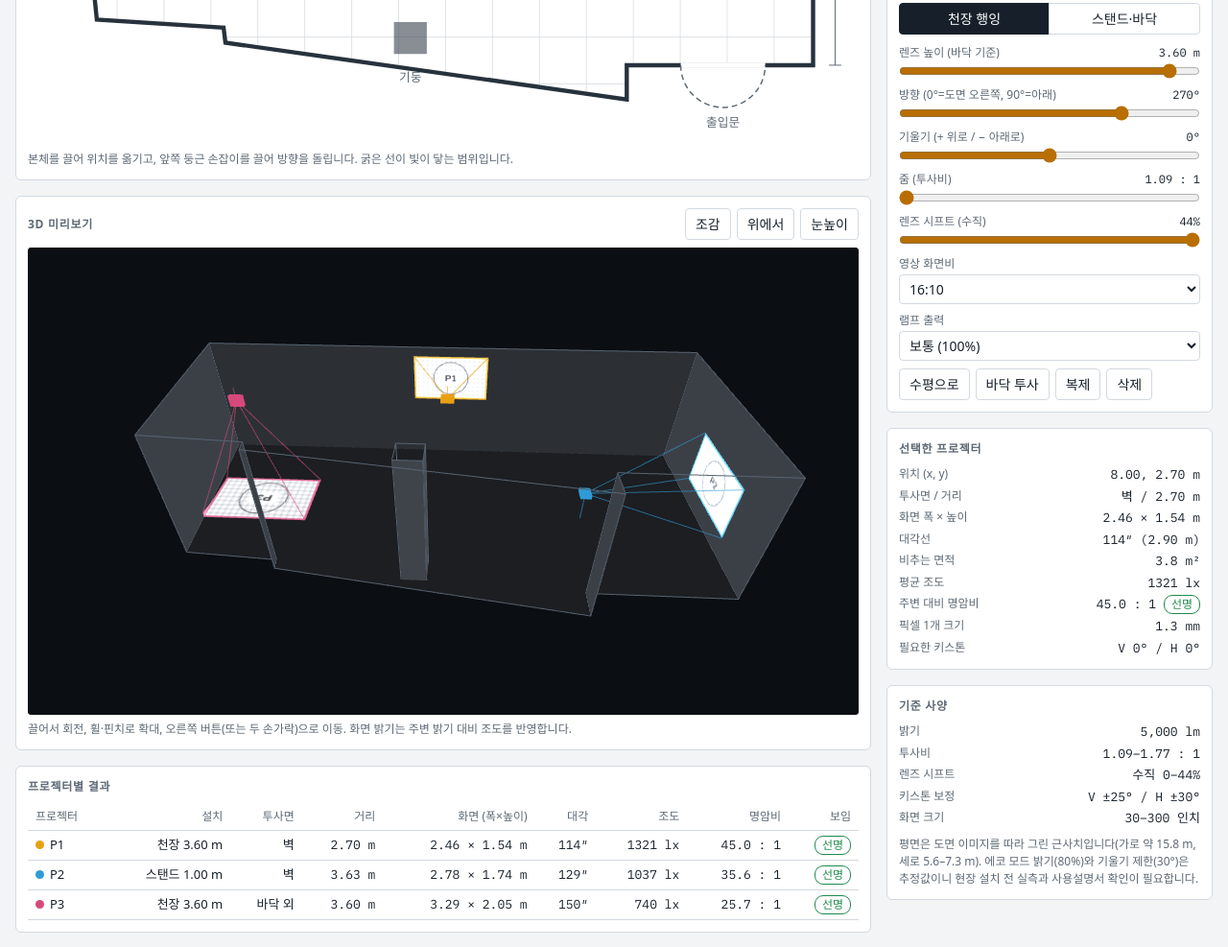
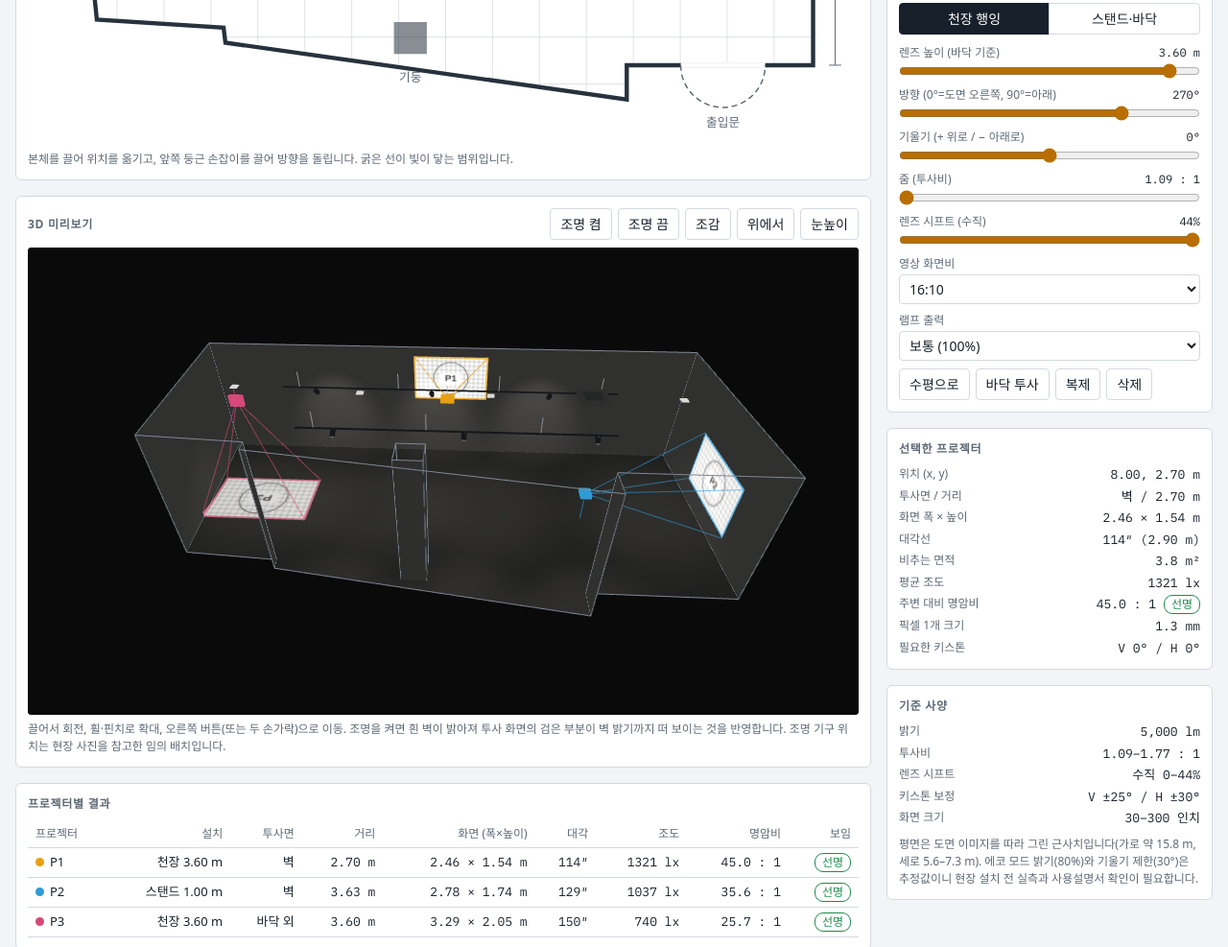
Before and after one commit to khyun024/cube-plaza-projector-sim, a plain HTML site: page index.html in a window 1280 px wide. Shown: the part 445-1432 px from the top of the page at 96% size. Drawn offline with nearby package versions, Linux system fonts and the light colour scheme; a web font is replaced by a local one.

Commit message:
Add room-lighting simulation with ceiling fixtures
Co-Authored-By: Claude Fable 5.2 <noreply@anthropic.com>

```diff
--- a/index.html
+++ b/index.html
@@ -99,9 +99,9 @@ dt{color:var(--muted);font-size:12px}dd{margin:0;text-align:right;font-family:va
 
   <div class="card">
     <div class="bar"><h2>3D 미리보기</h2>
-      <div class="btns" id="views"><button data-v="iso">조감</button><button data-v="top">위에서</button><button data-v="eye">눈높이</button></div></div>
+      <div class="btns" id="views"><button data-amb="300">조명 켬</button><button data-amb="5">조명 끔</button><button data-v="iso">조감</button><button data-v="top">위에서</button><button data-v="eye">눈높이</button></div></div>
     <div id="view3d"><canvas id="gl"></canvas></div>
-    <p class="hint">끌어서 회전, 휠·핀치로 확대, 오른쪽 버튼(또는 두 손가락)으로 이동. 화면 밝기는 주변 밝기 대비 조도를 반영합니다.</p>
+    <p class="hint">끌어서 회전, 휠·핀치로 확대, 오른쪽 버튼(또는 두 손가락)으로 이동. 조명을 켜면 흰 벽이 밝아져 투사 화면의 검은 부분이 벽 밝기까지 떠 보이는 것을 반영합니다. 조명 기구 위치는 현장 사진을 참고한 임의 배치입니다.</p>
   </div>
 
   <div class="card">
@@ -121,7 +121,7 @@ dt{color:var(--muted);font-size:12px}dd{margin:0;text-align:right;font-family:va
     <h2>공간 · 공통</h2>
     <div class="row"><label for="g-H">천장 높이</label><output id="o-H"></output><input type="range" id="g-H" min="2.5" max="6" step="0.1"></div>
     <div class="row"><label for="g-amb">주변 밝기</label><output id="o-amb"></output>
-      <select id="g-amb"><option value="5">암전 (약 5 lx)</option><option value="30">어두운 전시 조명 (약 30 lx)</option><option value="100">은은한 실내 (약 100 lx)</option><option value="300">일반 사무실 조명 (약 300 lx)</option></select></div>
+      <select id="g-amb"><option value="5">암전 · 조명 끔 (약 5 lx)</option><option value="30">어두운 전시 조명 (약 30 lx)</option><option value="100">조명 일부만 켬 (약 100 lx)</option><option value="300">천장 조명 전체 켬 (약 300 lx)</option><option value="500">조명 전체 + 밝은 낮 (약 500 lx)</option></select></div>
     <div class="row"><label for="g-pat">투사 영상</label><span></span>
       <select id="g-pat"><option value="grid">격자 테스트 패턴</option><option value="white">전체 흰색</option><option value="bars">컬러 바</option></select></div>
     <div class="row"><label for="g-lamp">램프 상태 (노후 반영)</label><output id="o-lamp"></output><input type="range" id="g-lamp" min="40" max="100" step="5"></div>
@@ -291,24 +291,48 @@ function view(v){if(!T3)return;const {cam,ctl}=T3,H=state.H;
   else if(v==='eye'){cam.position.set(14.3,1.6,6.0);ctl.target.set(6,1.5,2.4)}
   else{cam.position.set(8.5,H+6.5,15.5);ctl.target.set(7.9,1,3.2)}
   ctl.update();T3.dirty=true}
-function quad(a,b,c,d,inw,color){let v=[a,b,c,a,c,d];
+function quad(a,b,c,d,inw,mat){let v=[a,b,c,a,c,d];
   const e1=[b[0]-a[0],b[1]-a[1],b[2]-a[2]],e2=[c[0]-a[0],c[1]-a[1],c[2]-a[2]];
   const n=[e1[1]*e2[2]-e1[2]*e2[1],e1[2]*e2[0]-e1[0]*e2[2],e1[0]*e2[1]-e1[1]*e2[0]];
   if(n[0]*inw[0]+n[1]*inw[1]+n[2]*inw[2]<0)v=[a,c,b,a,d,c];
   const g=new THREE.BufferGeometry();g.setAttribute('position',new THREE.Float32BufferAttribute(v.flat(),3));
-  return new THREE.Mesh(g,new THREE.MeshBasicMaterial({color}))}
-function buildRoom(){if(!T3)return;const G=T3.roomG,H=state.H;
-  while(G.children.length){const c=G.children.pop();c.geometry&&c.geometry.dispose();c.material&&c.material.dispose()}
-  const sh=new THREE.Shape(ROOM.map(p=>new THREE.Vector2(p[0],p[1])));const fg=new THREE.ShapeGeometry(sh);fg.rotateX(Math.PI/2);
-  G.add(new THREE.Mesh(fg,new THREE.MeshBasicMaterial({color:new THREE.Color().setHSL(.6,.1,.12),side:THREE.DoubleSide})));
+  g.computeVertexNormals();return new THREE.Mesh(g,mat)}
+const wallLevel=()=>.5*Math.pow(state.amb/300,.4);
+function buildRoom(){if(!T3)return;const G=T3.roomG,H=state.H,M=THREE;
+  G.traverse(c=>{c.geometry&&c.geometry.dispose();c.material&&c.material.dispose()});while(G.children.length)G.remove(G.children[0]);
+  const std=(color,roughness,o)=>new M.MeshStandardMaterial(Object.assign({color,roughness,metalness:0},o||{}));
+  const bas=color=>new M.MeshBasicMaterial({color});
+  const sh=new M.Shape(ROOM.map(p=>new M.Vector2(p[0],p[1])));
+  const fg=new M.ShapeGeometry(sh);fg.rotateX(Math.PI/2);G.add(new M.Mesh(fg,std(0x9d9e9b,.5,{side:M.DoubleSide})));
+  const cg=new M.ShapeGeometry(sh);cg.rotateX(Math.PI/2);cg.translate(0,H,0);G.add(new M.Mesh(cg,std(0xf4f4f0,1)));
   const lines=[];
-  SEGS.forEach((g,i)=>{const col=new THREE.Color().setHSL(.6,.09,g.room?.19+.05*Math.abs(g.nx)+.015*(i%2):.27+.04*Math.abs(g.nx));
-    G.add(quad([g.ax,0,g.ay],[g.bx,0,g.by],[g.bx,H,g.by],[g.ax,H,g.ay],[g.nx,0,g.ny],col));
+  SEGS.forEach(g=>{G.add(quad([g.ax,0,g.ay],[g.bx,0,g.by],[g.bx,H,g.by],[g.ax,H,g.ay],[g.nx,0,g.ny],std(g.room?0xf1f1ec:0xe6e6e1,.95)));
     lines.push(g.ax,0,g.ay,g.bx,0,g.by, g.ax,H,g.ay,g.bx,H,g.by, g.ax,0,g.ay,g.ax,H,g.ay)});
-  const lg=new THREE.BufferGeometry();lg.setAttribute('position',new THREE.Float32BufferAttribute(lines,3));
-  G.add(new THREE.LineSegments(lg,new THREE.LineBasicMaterial({color:0x566270})));
-  G.add(quad([DOOR[0],0,6.585],[DOOR[1],0,6.585],[DOOR[1],2.1,6.585],[DOOR[0],2.1,6.585],[0,0,-1],new THREE.Color(0x3d4854)));
-  T3.dirty=true}
+  const lg=new M.BufferGeometry();lg.setAttribute('position',new M.Float32BufferAttribute(lines,3));
+  G.add(new M.LineSegments(lg,new M.LineBasicMaterial({color:0x7c8691})));
+  G.add(quad([DOOR[0],0,6.585],[DOOR[1],0,6.585],[DOOR[1],2.1,6.585],[DOOR[0],2.1,6.585],[0,0,-1],std(0x6b7480,.6)));
+  /* lighting: ambient + track spots + recessed downlights (layout approximated from a site photo) */
+  T3.amb=new M.AmbientLight(0xffffff,1);G.add(T3.amb);T3.spots=[];T3.lenses=[];
+  const lamp=(x,y,z,tx,ty,tz,ang)=>{const l=new M.SpotLight(0xfff0dc,1,11,ang,.8,1);l.position.set(x,z,y);l.target.position.set(tx,tz,ty);G.add(l,l.target);T3.spots.push(l)};
+  const wires=[];
+  [[2.0,3,13,[4,7.5,11],0.15],[4.3,4,12.5,[5,8.5,12],6.3]].forEach(([y,x0,x1,xs,ty])=>{const zt=H-.5;
+    const tr=new M.Mesh(new M.BoxGeometry(x1-x0,.035,.04),bas(0x15171a));tr.position.set((x0+x1)/2,zt,y);G.add(tr);
+    for(let x=x0+.5;x<x1;x+=3)wires.push(x,H,y,x,zt,y);
+    xs.forEach(x=>{const cyl=new M.CylinderGeometry(.065,.075,.22,16);cyl.rotateX(Math.PI/2);
+      const b=new M.Mesh(cyl,bas(0x15171a));b.position.set(x,zt-.14,y);b.lookAt(x,1.7,ty);
+      const ln=new M.Mesh(new M.CircleGeometry(.06,16),bas(0xffffff));ln.position.z=.112;b.add(ln);T3.lenses.push(ln);G.add(b);
+      wires.push(x,zt,y,x,zt-.05,y);lamp(x,y,zt-.14,x,ty,1.7,.62)})});
+  [[2,3],[5.6,3.2],[9.2,3.2],[14.4,3.2]].forEach(([x,y])=>{const f=new M.Mesh(new M.BoxGeometry(.2,.02,.2),bas(0xd9d9d6));f.position.set(x,H-.01,y);G.add(f);
+    const pg=new M.PlaneGeometry(.12,.12);pg.rotateX(Math.PI/2);const ln=new M.Mesh(pg,bas(0xffffff));ln.position.set(x,H-.022,y);G.add(ln);T3.lenses.push(ln);
+    lamp(x,y,H-.03,x,y,0,.75)});
+  const ac=new M.Mesh(new M.BoxGeometry(.84,.05,.84),std(0xe9e9e6,.8));ac.position.set(12,H-.025,3.1);G.add(ac);
+  const ai=new M.Mesh(new M.BoxGeometry(.5,.054,.5),std(0xb4b8ba,.8));ai.position.set(12,H-.025,3.1);G.add(ai);
+  const wg=new M.BufferGeometry();wg.setAttribute('position',new M.Float32BufferAttribute(wires,3));G.add(new M.LineSegments(wg,new M.LineBasicMaterial({color:0x8a8f94})));
+  applyLighting()}
+function applyLighting(){if(!T3||!T3.amb)return;const w=wallLevel(),on=state.amb>=100?1:state.amb>=30?.4:0;
+  T3.amb.intensity=w;T3.spots.forEach(l=>l.intensity=w*.75*(on?1:0));
+  T3.lenses.forEach(m=>m.material.color.setRGB(.06+.94*on,.06+.9*on,.06+.82*on));
+  T3.scene.background.setScalar(.03+.05*w);T3.dirty=true}
 function drawTex(o,p){const cv=o.cv,c=cv.getContext('2d'),w=cv.width,h=cv.height,pat=state.pattern;
   c.fillStyle='#fff';c.fillRect(0,0,w,h);
   if(pat==='bars'){['#fff','#ff0','#0ff','#0f0','#f0f','#f00','#00f','#111'].forEach((k,i)=>{c.fillStyle=k;c.fillRect(i*w/8,0,w/8+1,h)})}
@@ -336,13 +360,13 @@ function sync3D(res){if(!T3)return;
     const R=res[i],pos=o.mesh.geometry.attributes.position,A=pos.array,P=R.P;
     for(let k=0;k<P.length;k+=3){A[k]=P[k];A[k+1]=P[k+2];A[k+2]=P[k+1]}
     pos.needsUpdate=true;o.mesh.geometry.setIndex(R.idx);
-    o.mesh.material.opacity=Math.max(.1,Math.min(1,R.lux/(R.lux+state.amb*2+25)));
+    {const w=wallLevel(),k=Math.pow((state.amb+R.lux)/state.amb,.4545);o.mesh.material.opacity=Math.max(.02,Math.min(1,w*k)-w)}
     const th=p.yaw*D,ph=p.pitch*D,c=Math.cos(ph);
     o.body.position.set(p.x,p.z,p.y);o.body.lookAt(p.x+c*Math.cos(th),p.z+Math.sin(ph),p.y+c*Math.sin(th));
     const L=o.lines.geometry.attributes.position.array;
     R.corners.forEach((k,q)=>{L.set([p.x,p.z,p.y,P[k*3],P[k*3+2],P[k*3+1]],q*6)});
     L.set([p.x,p.z,p.y,p.x,p.mount==='ceil'?state.H:0,p.y],24);o.lines.geometry.attributes.position.needsUpdate=true});
-  T3.dirty=true}
+  applyLighting()}
 
 /* ---------- panel ---------- */
 const FIELDS=[
@@ -376,7 +400,8 @@ function addProj(base){if(state.ps.length>=MAXP)return;const id=state.next++;
   state.ps.push(p);state.sel=id}
 $('#btn-add').addEventListener('click',()=>{addProj();renderPanel();schedule()});
 $('#btn-reset').addEventListener('click',()=>{state=defaults();syncGlobals();buildRoom();renderPanel();schedule()});
-$('#views').addEventListener('click',e=>{const b=e.target.closest('button');if(b)view(b.dataset.v)});
+$('#views').addEventListener('click',e=>{const b=e.target.closest('button');if(!b)return;
+  if(b.dataset.amb){state.amb=+b.dataset.amb;syncGlobals();schedule()}else view(b.dataset.v)});
 function syncGlobals(){$('#g-H').value=state.H;$('#g-amb').value=state.amb;$('#g-pat').value=state.pattern;$('#g-lamp').value=state.lamp}
 $('#g-H').addEventListener('input',e=>{state.H=+e.target.value;state.ps.forEach(p=>{if(p.mount==='ceil')p.z=+(state.H-.4).toFixed(2);p.z=Math.min(p.z,state.H-.1)});buildRoom();renderPanel();schedule()});
 $('#g-amb').addEventListener('input',e=>{state.amb=+e.target.value;schedule()});
```
